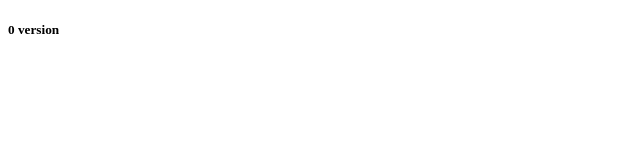
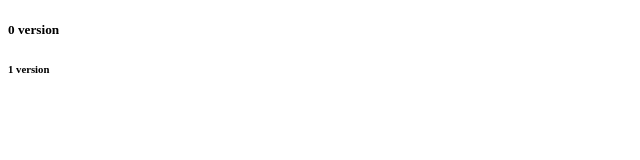
Before and after one commit to SettipalliVaishnavi/desktop-GIT04, a plain HTML site: page INDEX.HTML in a window 1280 px wide. Shown: the full height of the page, 0-640 px from the left. Drawn offline with Linux system fonts and the light colour scheme.

Commit message:
1 version

```diff
--- a/INDEX.HTML
+++ b/INDEX.HTML
@@ -7,6 +7,7 @@
 </head>
 <body>
     <H5>0 version</H5>
+    <h6>1 version</h6>
 
 </body>
 </html>
```
